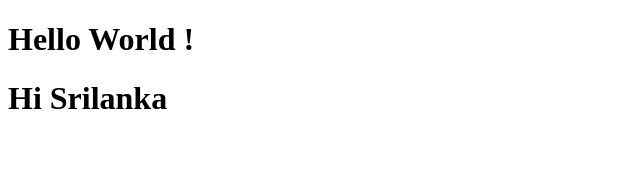
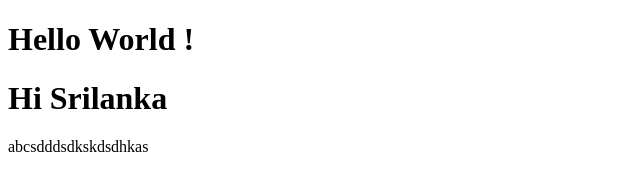
Before and after one commit to Rifnaz/TestRepo, a plain HTML site: page index.html in a window 1280 px wide. Shown: the whole page, without its empty margins (0-640 px from the left). Drawn offline with Linux system fonts and the light colour scheme.

Commit message:
just testing

```diff
--- a/index.html
+++ b/index.html
@@ -9,6 +9,7 @@
     <div class="container">
         <h1>Hello World !</h1>
         <h1>Hi Srilanka</h1>
+        <p>abcsdddsdkskdsdhkas</p>
     </div>
 </body>
 </html>
```
